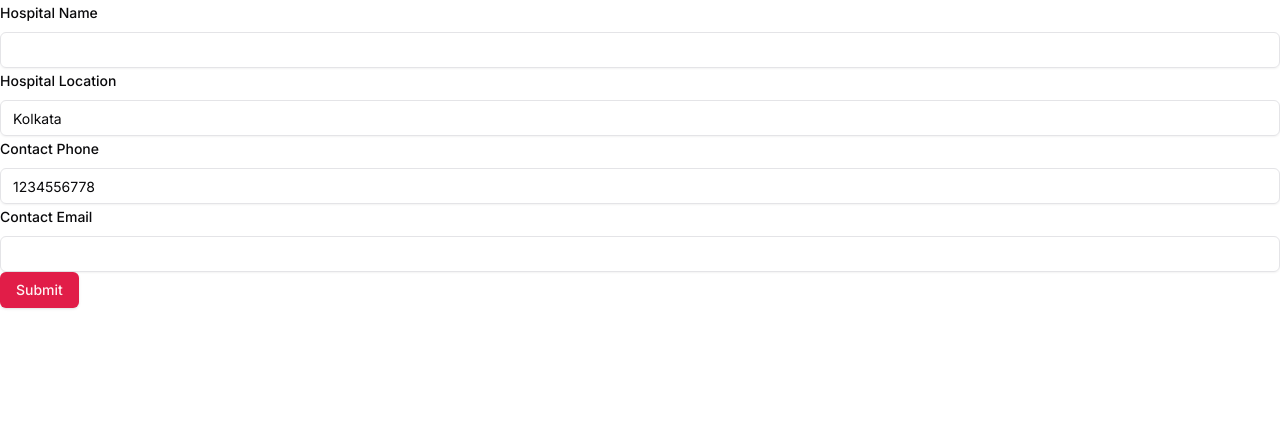
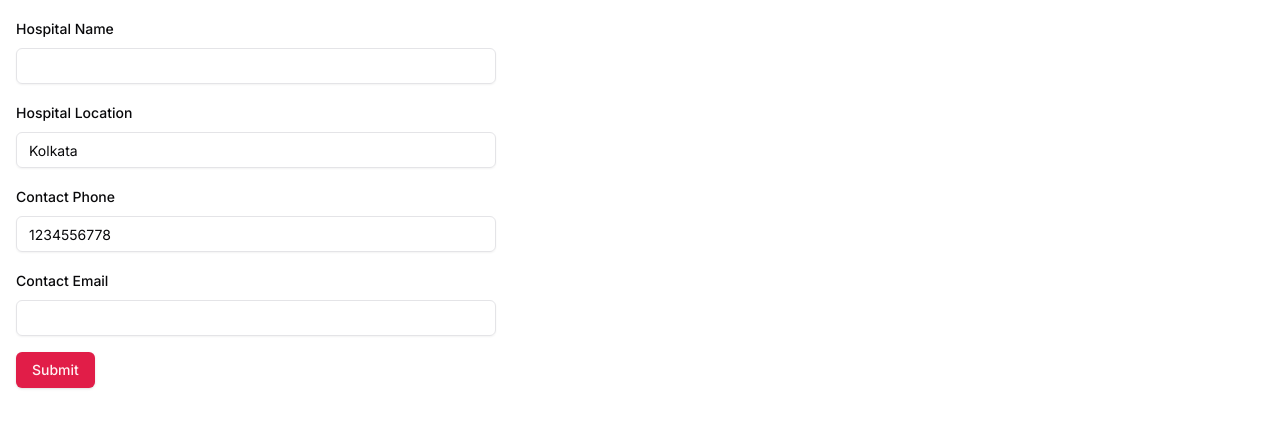
Before and after one commit to msanchariii/organa, a Next.js app in the folder frontend/: page /register/hospital in a window 1280 px wide. Shown: the top 428 px of the page. Built offline with nearby package versions, Linux system fonts and the light colour scheme.

Commit message:
Refactor HospitalForm to use centralized routes and improve form submission handling

```diff
--- a/frontend/src/components/forms/HospitalForm.tsx
+++ b/frontend/src/components/forms/HospitalForm.tsx
@@ -12,19 +12,10 @@ import {
     FormLabel,
     FormMessage,
 } from "@/components/ui/form";
-// import { format } from "date-fns";
 
 import { Input } from "@/components/ui/input";
-import {
-    Select,
-    SelectContent,
-    SelectItem,
-    SelectTrigger,
-    SelectValue,
-} from "@/components/ui/select";
-import { Textarea } from "../ui/textarea";
-import H2 from "../typography/H2";
 import axios from "axios";
+import routes from "@/lib/routes";
 
 const hospitalSchema = z.object({
     name: z.string().nonempty().min(3),
@@ -48,7 +39,7 @@ const HospitalForm = () => {
     const onSubmit = async (values: z.infer<typeof hospitalSchema>) => {
         console.log("Values: ", values);
         try {
-            const response = await axios.post("http://localhost:8000/api/hospitals/", values);
+            const response = await axios.post(routes.addHospital, values);
             console.log("Response: ", response?.data);
 
         } catch (error) {
@@ -60,7 +51,7 @@ const HospitalForm = () => {
     return (
         <Form {...form}
         >
-            <form onSubmit={form.handleSubmit(onSubmit)}>
+            <form onSubmit={form.handleSubmit(onSubmit)} className="p-4 space-y-4 max-w-lg">
                 {/* Hospital name */}
 
                 <FormField
--- /dev/null
+++ b/frontend/src/lib/routes.ts
@@ -0,0 +1,8 @@
+const origin = 'http://localhost:8000/api';
+
+const routes = {
+    addHospital: `${origin}/hospitals/`,
+    getHospitals: `${origin}/hospitals/`,
+
+};
+export default routes;
```
